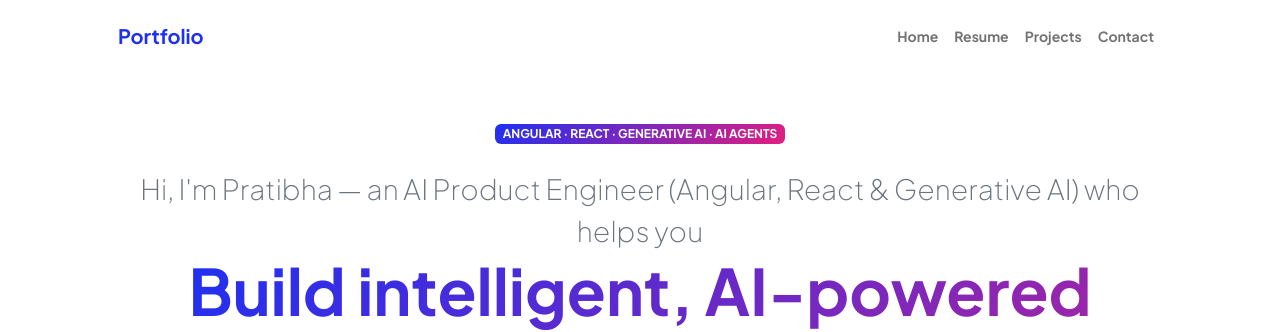
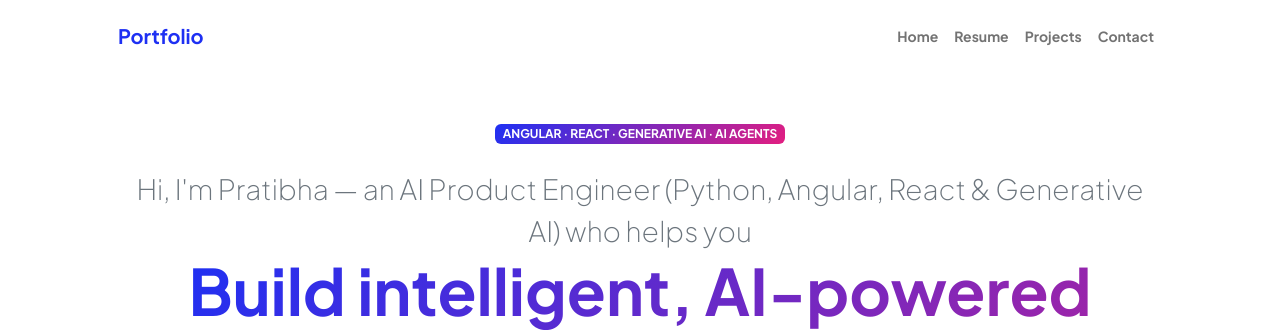
Before and after one commit to PratibhaRepos1/crafted-by-pratibha, an Angular app: page / in a window 1280 px wide. Shown: the top 332 px of the page. Built offline with nearby package versions, Linux system fonts and the light colour scheme.

Commit message:
updated content

```diff
--- a/src/app/components/header/header.component.html
+++ b/src/app/components/header/header.component.html
@@ -11,7 +11,7 @@
             </div>
           </div>
           <div class="fs-3 fw-light text-muted">
-            Hi, I'm Pratibha &mdash; an AI Product Engineer (Angular, React &amp; Generative AI) who helps you
+            Hi, I'm Pratibha &mdash; an AI Product Engineer (Python, Angular, React &amp; Generative AI) who helps you
           </div>
           <h1 class="display-3 fw-bolder mb-5">
             <span class="text-gradient d-inline">Build intelligent, AI-powered web experiences</span>
```
